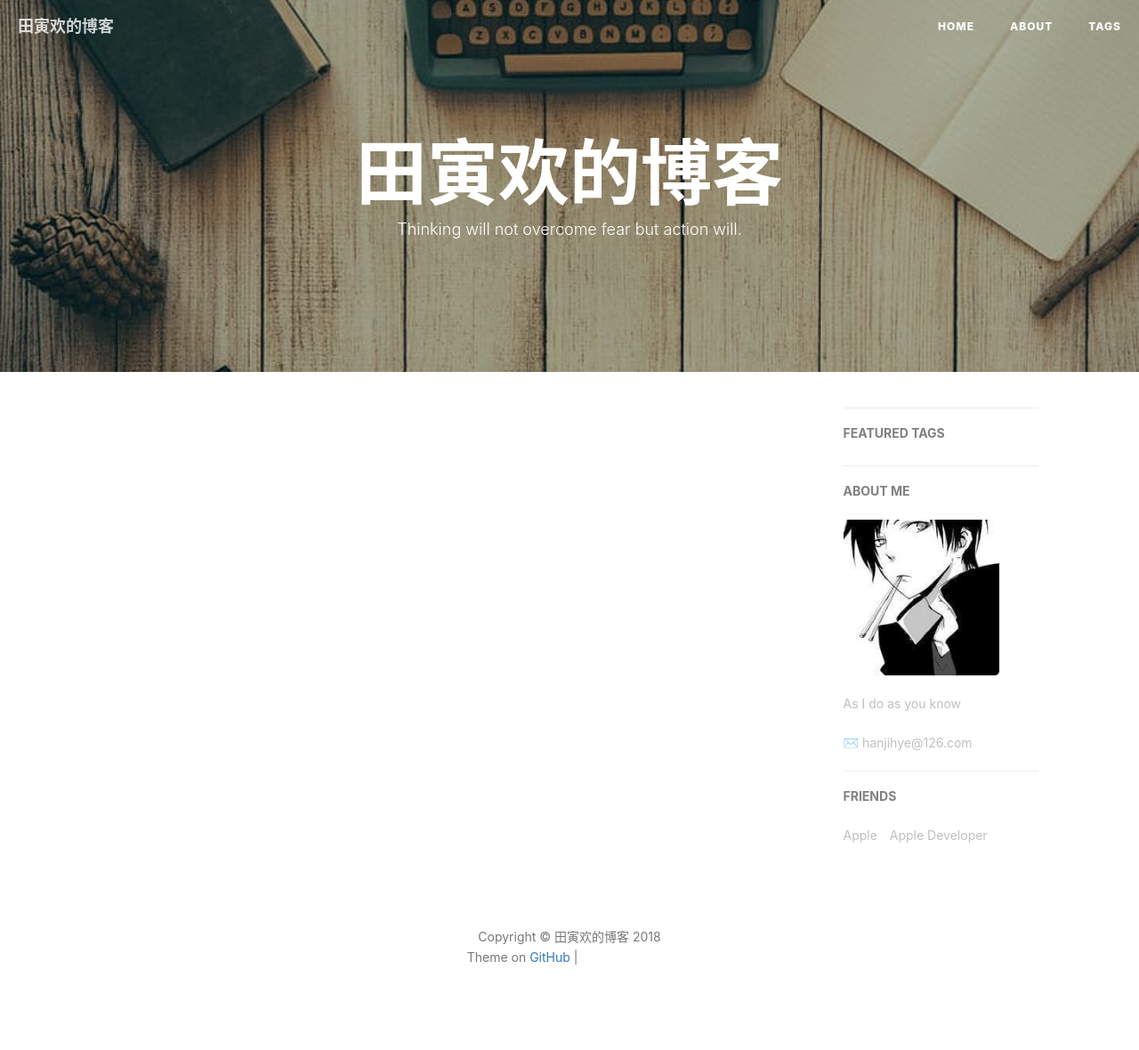
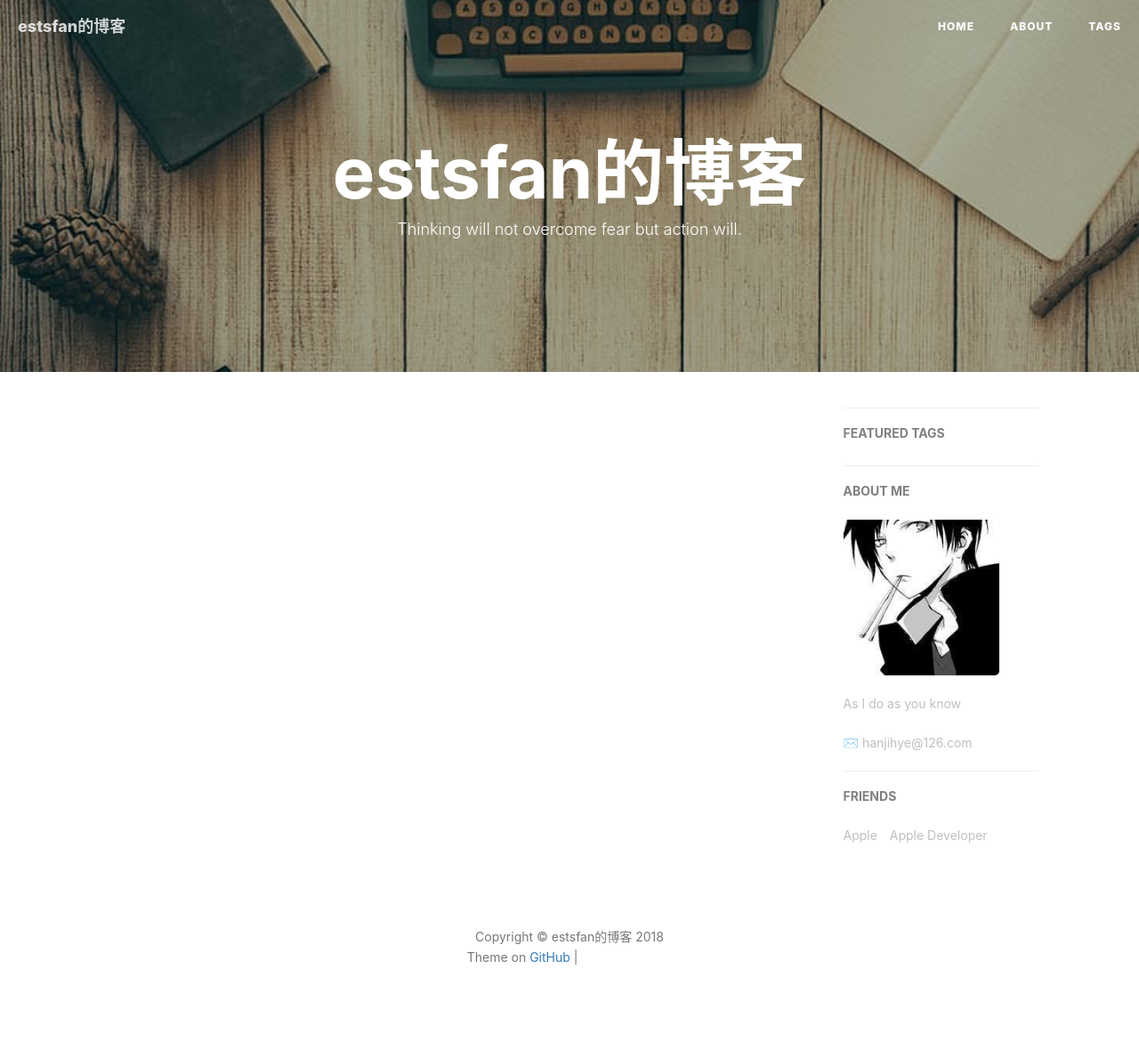
Before and after one commit to estsfan/estsfan.github.io, a Jekyll site: the page built from index.html, in a window 1280 px wide. Shown: the whole page at 89% size. Built offline with Jekyll 4.4.1, drawn with Linux system fonts in a browser that asks for light colours; nearby versions of some CDN libraries; the list of posts is cut into pages by our own code; comment, search, counter and statistics services are not loaded; grey boxes are pictures that could not be loaded.

Commit message:
Update _config.yml

```diff
--- a/_config.yml
+++ b/_config.yml
@@ -1,13 +1,13 @@
 # Site settings
-title: 田寅欢的博客
-SEOTitle: 田寅欢的博客
+title: estsfan的博客
+SEOTitle: estsfan的博客
 header-img: img/post-bg-desk.jpg
 email: hanjihye@126.com
 description: "As I do as you know"
-keyword: "BY, BY Blog, 田寅欢的博客, tianyinhuan, 田寅欢, iOS, Apple, iPhone"
-url: "http://tianyinhuan.github.io"          # your host, for absolute URL
+keyword: "BY, BY Blog, tianyinhuan, iOS, Apple, iPhone"
+url: "http://estsfan.github.io"          # your host, for absolute URL
 baseurl: ""      # for example, '/blog' if your blog hosted on 'host/blog'
-github_repo: "https://github.com/tianyinhuan/tianyinhuan.github.io.git" # you code repository
+github_repo: "https://github.com/estsfan/estsfan.github.io.git" # you code repository
 
 # Sidebar settings
 sidebar: true                           # whether or not using Sidebar.
```
